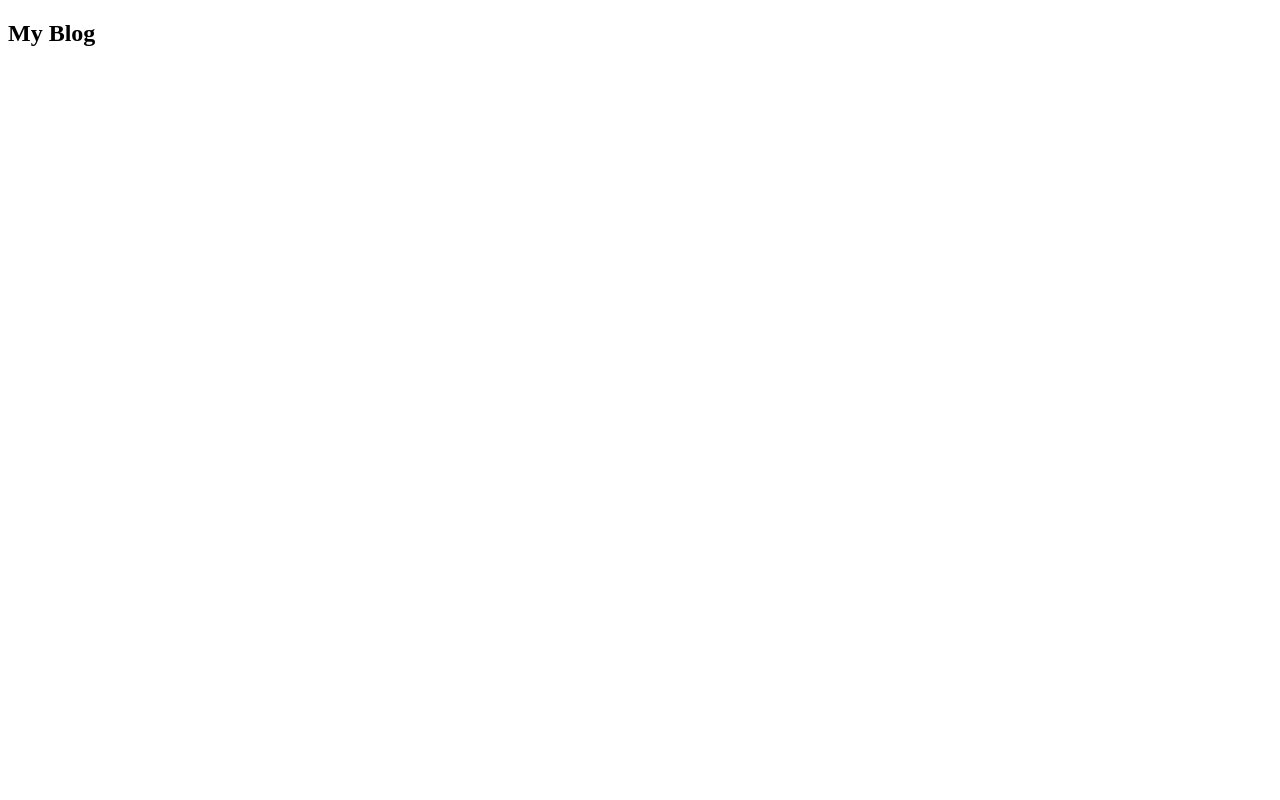
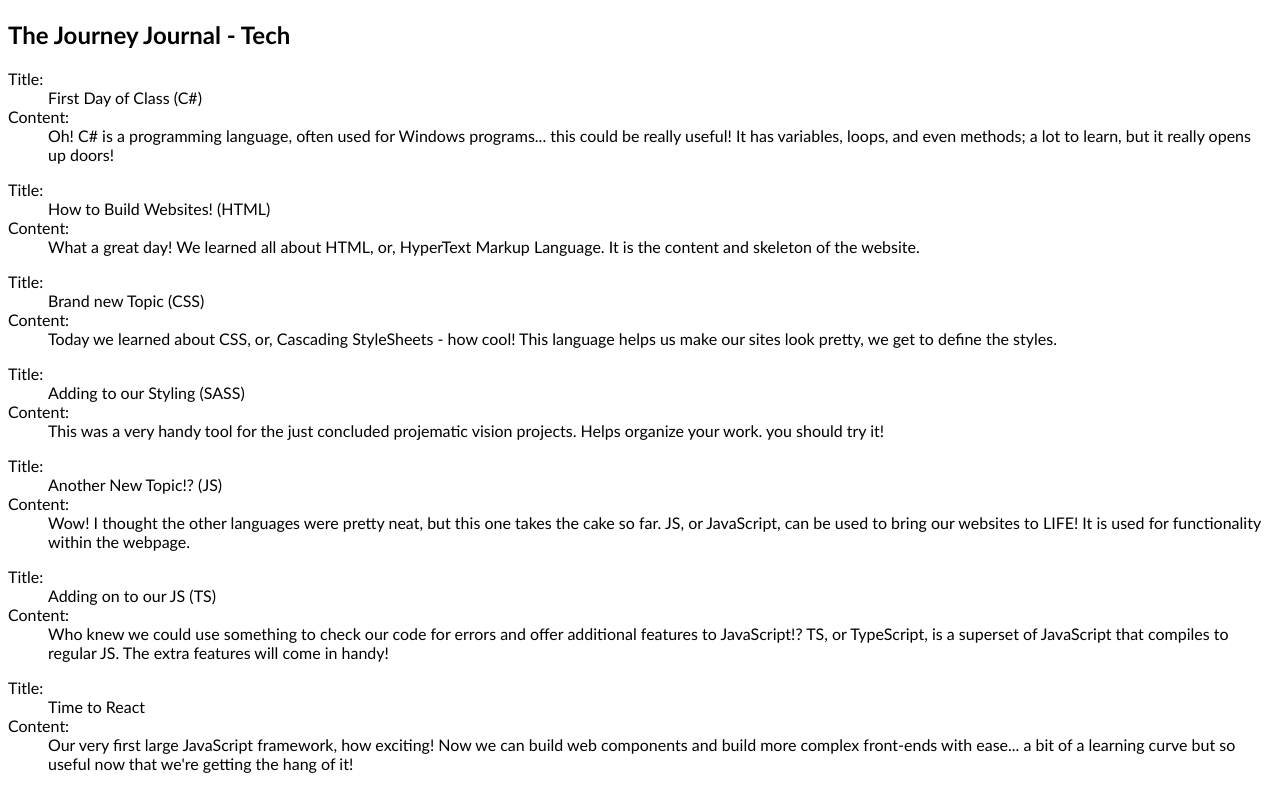
Before and after one commit to leye20/Javascript-Blog-Exercise, a plain HTML site: page index.html in a window 1280 px wide. Drawn offline with Linux system fonts and the light colour scheme.

Commit message:
completed

```diff
--- a/index.html
+++ b/index.html
@@ -4,10 +4,10 @@
     <meta charset="UTF-8">
     <meta name="viewport" content="width=device-width, initial-scale=1.0">
     <title>Classical Blog.JS</title>
-    <link type="stylessheet" href="main.css">
-    <script type="text/javascript" src="script.js"></script>
+    <link rel="stylesheet" href="./main.css">
+    <script type="text/javascript" src="script.js" defer></script>
 </head>
 <body>
-    <h2><Blog class="JS">My Blog</Blog></h2>
+    <h2>The Journey Journal - Tech</h2>
 </body>
 </html>
--- a/main.css
+++ b/main.css
@@ -1,4 +1,4 @@
 html {
-    color: azure;
-    font-family: 'Segoe UI', Tahoma, Geneva, Verdana, sans-serif;
+    background-image: linear-gradient(rgba(180, 204, 124) rgba(120, 198, 179));
+    font-family: 'Trebuchet MS', 'Lucida Sans Unicode', 'Lucida Grande', 'Lucida Sans', Arial, sans-serif;
 }
--- a/script.js
+++ b/script.js
@@ -14,6 +14,7 @@
  * - Loop through (iterate through) an array.
  * - If you are adding functions or using methods, use ES6 standard.
  */
+
 
 class Article {
     constructor ( title = 'Blog Title', content = 'Lorem ipsum...' )
@@ -39,9 +40,6 @@ class Article {
       }
     }
   }
-
-  const myArticle = new Article();
-  console.log( myArticle );
 
   const blogArticles = [
     new Article(
@@ -70,7 +68,7 @@ class Article {
     )
   ];
 
-  // TODO: Add a new article to the array (add "SASS" inbetween the "CSS" and "JS" articles.)
+  // Add a new article to the array (add "SASS" inbetween the "CSS" and "JS" articles.)
   const SASS = new Article (
     'Adding to our Styling (SASS)',
     'This was a very handy tool for the just concluded projematic vision projects. Helps organize your work. you should try it!'
@@ -79,11 +77,12 @@ class Article {
   blogArticles.splice( 3, 0, SASS);
   console.log(blogArticles);
 
+  const myElement = document.body;
+  // SASS.output( myElement );
+
   for ( let article of blogArticles )
   {
-    // TODO: Loop through articles and output each of them to the browser.
+    // Loop through articles and output each of them to the browser.
     console.log( article );
-    article.output( )
+    article.output( myElement );
   }
-
-  console.log( blogArticles );
```
